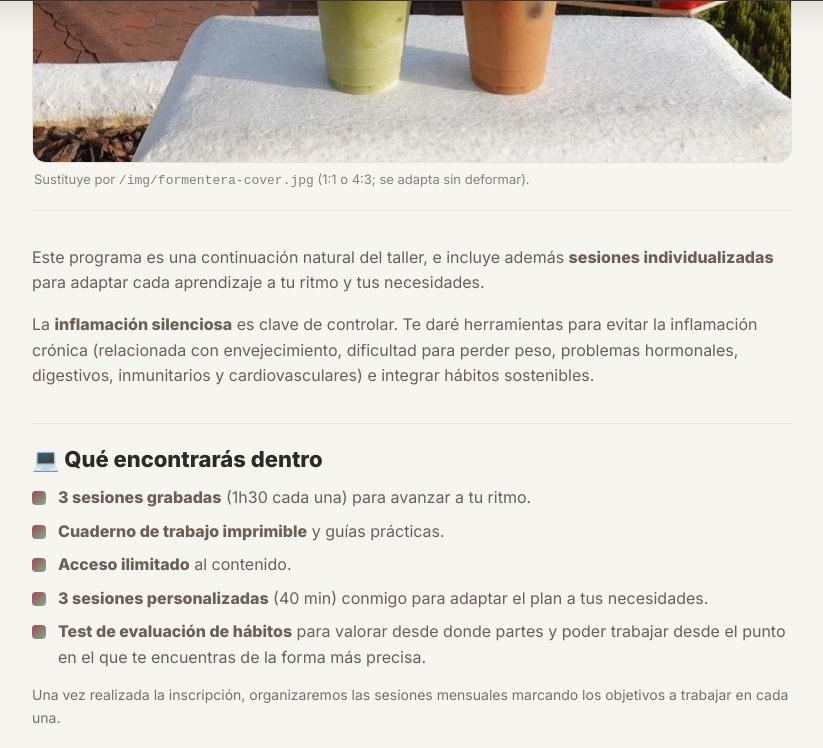
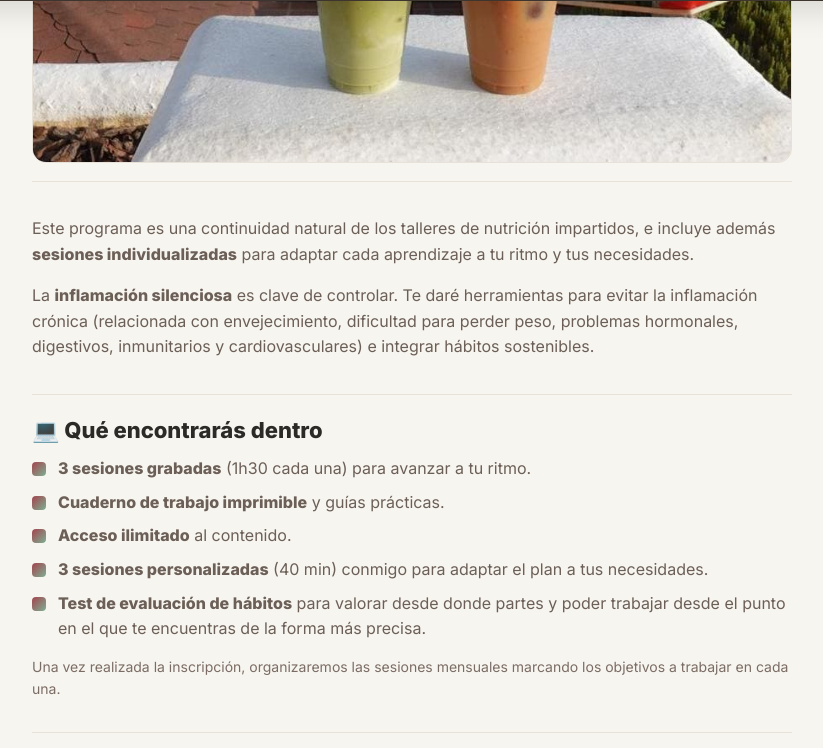
Before and after one commit to IreneAmezcua/formentera, a plain HTML site: page index.html in a window 1280 px wide. Shown: the part 783-1531 px from the top of the page, without its empty margins (228-1051 px from the left). Drawn offline with Linux system fonts and the light colour scheme.

Commit message:
Update index.html

```diff
--- a/index.html
+++ b/index.html
@@ -59,11 +59,10 @@
 
       <section aria-label="Foto principal">
         <img src="img/formentera-cover.jpg" alt="Retiro Formentera" class="photo">
-        <div class="caption">Sustituye por <code>/img/formentera-cover.jpg</code> (1:1 o 4:3; se adapta sin deformar).</div>
       </section>
 
       <section>
-        <p class="muted">Este programa es una continuación natural del taller, e incluye además <strong>sesiones individualizadas</strong> para adaptar cada aprendizaje a tu ritmo y tus necesidades.</p>
+        <p class="muted">Este programa es una continuidad natural de los talleres de nutrición impartidos, e incluye además <strong>sesiones individualizadas</strong> para adaptar cada aprendizaje a tu ritmo y tus necesidades.</p>
         <p class="muted">La <strong>inflamación silenciosa</strong> es clave de controlar. Te daré herramientas para evitar la inflamación crónica (relacionada con envejecimiento, dificultad para perder peso, problemas hormonales, digestivos, inmunitarios y cardiovasculares) e integrar hábitos sostenibles.</p>
       </section>
 
@@ -91,7 +90,6 @@
         <div class="frame-4x3">
           <img src="img/formentera-lifestyle.jpg" alt="Ambiente del programa">
         </div>
-        <div class="caption">Sustituye por <code>/img/formentera-lifestyle.jpg</code> (4:3 recomendado).</div>
       </section>
 
       <section>
```
